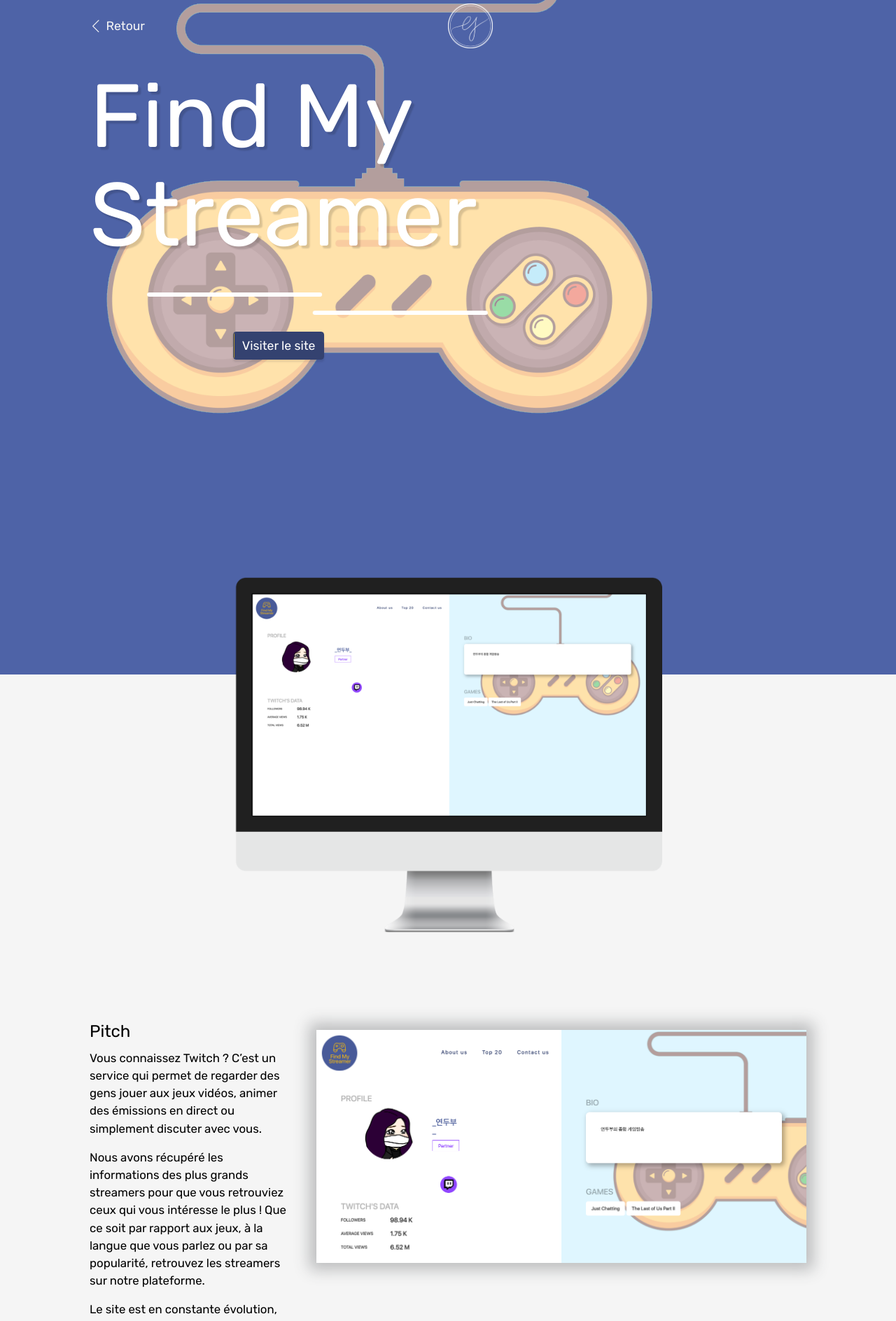
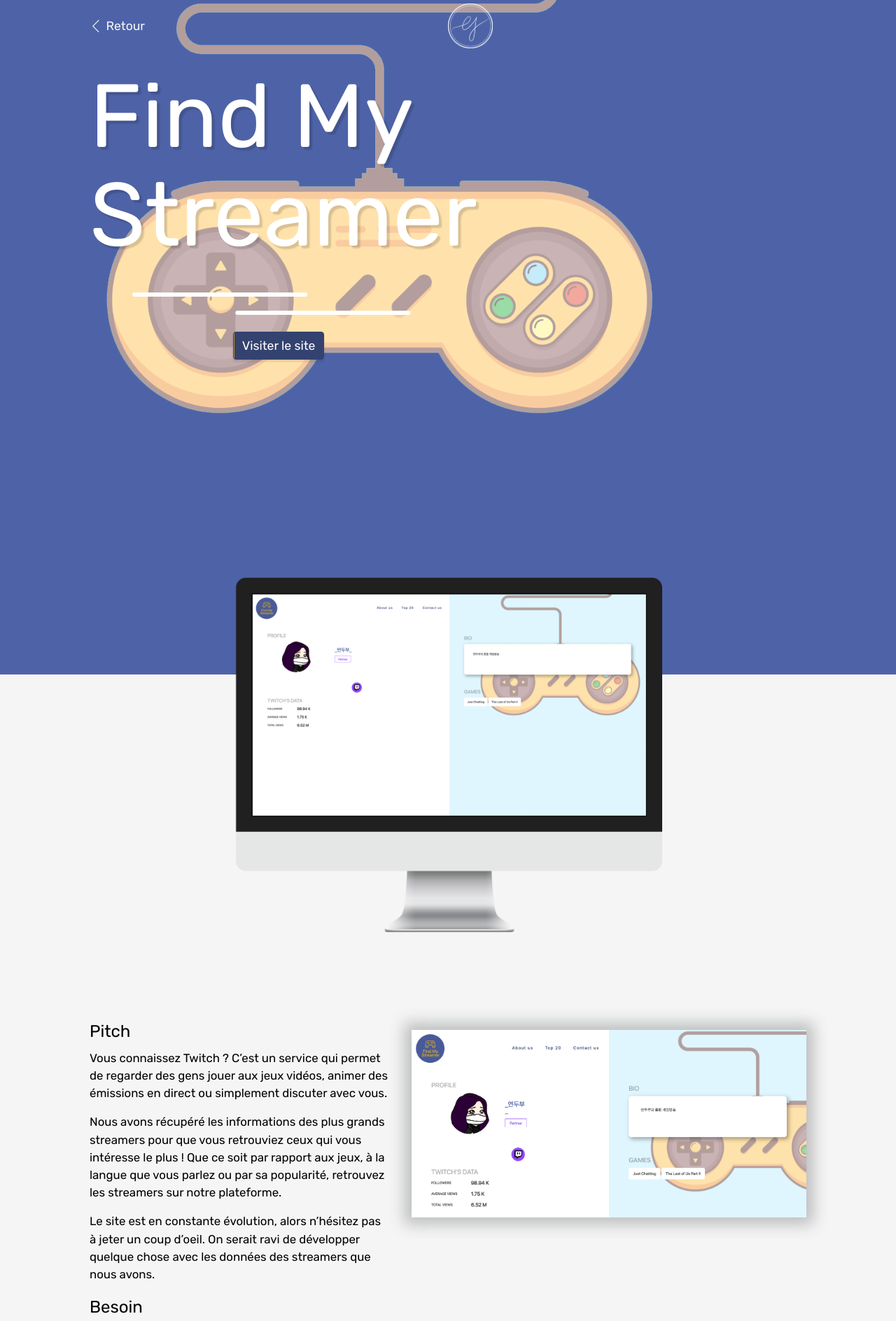
Before and after one commit to ErwanJes/ej-portfolio, a Jekyll site: the page built from _posts/2020-05-01-findmystreamer.md, in a window 1280 px wide. Shown: the top 1888 px of the page at 70% size. Built offline with Jekyll 4.4.1, drawn with Linux system fonts in a browser that asks for light colours; a script that is not in the unit is left out; some of the changed text lies outside the part shown.

Commit message:
Update post page + create legale page

```diff
--- a/404.html
+++ b/404.html
@@ -1,6 +1,6 @@
 ---
 permalink: /404.html
-layout: default
+layout: page
 ---
 
 <style type="text/css" media="screen">
@@ -20,6 +20,6 @@
 <div class="container">
   <h1>404</h1>
 
-  <p><strong>Page not found :(</strong></p>
-  <p>The requested page could not be found.</p>
+  <p><strong>Page introuvable :(</strong></p>
+  <p>Cette page n'existe page. Vous pouvez revenir sur la <a href="/">page d'accueil</a></p>
 </div>
--- a/_config.yml
+++ b/_config.yml
@@ -35,6 +35,9 @@
 plugins:
   - jekyll-feed
 
+exclude:
+  - others
+
 # Exclude from processing.
 # The following items will not be processed, by default.
 # Any item listed under the `exclude:` key here will be automatically added to
--- a/_includes/footer.html
+++ b/_includes/footer.html
@@ -12,13 +12,14 @@
           <i class="icon-social-twitter"></i>
         </a>
       </li>
-      <!-- <li class="list-inline-item">
-        <a class="social-link rounded-circle text-white" href="#">
-          <i class="icon-social-github"></i>
-        </a>
-      </li> -->
     </ul>
     <p class="text-muted small mb-0">Copyright &copy; 2021 - <a href="mailto:{{ site.email }}" target="_blank" rel="noopener">Erwan Jestin</a></p>
+
+    <ul class="clean">
+      <li>
+        <a href="{% link pages/legal.md %}">Mentions légales</a>
+      </li>
+    </ul>
   </div>
 </footer>
 
--- a/_layouts/home.html
+++ b/_layouts/home.html
@@ -146,7 +146,7 @@
                       </span>
                     </span>
                   </span>
-                  <img class="img-fluid" src="assets/img/portfolio/{{ post.poster | relative_url }}" alt="">
+                  <img class="img-fluid" src="/assets/img/portfolio/{{ post.poster | relative_url }}" alt="">
                 </a>
               {% endfor %}
             </div>
--- a/_layouts/post.html
+++ b/_layouts/post.html
@@ -15,7 +15,7 @@
   <header class="post_header">
 
     <div class="container">
-      <nav class="post_nav_bar">
+      <nav class="post_nav_bar light">
         <ul class="clean half">
           <li><a href="/#portfolio"><i class="icon-arrow-left v-center"></i><span class="small-left-padding">Retour</span></a></li>
         </ul>
@@ -54,10 +54,68 @@
           <div class="poster_parent">
             <div class="poster">
               <div class="poster_image poster_desktop">
-                <img src="{{ "assets/img/portfolio/" | append:page.full_desktop_screenshot | relative_url }}" />
+                <img class="img-fluid" src="{{ "assets/img/portfolio/" | append:page.full_desktop_screenshot | relative_url }}" />
               </div>
             </div>
           </div>
+        </div>
+      </div>
+    </div>
+
+
+    <div class="post_others">
+      <div class="container">
+        <h2 class="text-center">Autres projets</h2>
+
+        <div class="post_other_navigation">
+          <!-- Get the next & previous post of this category -->
+          {% assign cat = page.categories[0] %}
+          {% assign cat_list = site.categories[cat] %}
+          {% for post in cat_list %}
+            {% if post.url == page.url %}
+              {% assign pOffset = forloop.index0 | minus: 1 %}
+              {% assign nOffset = pOffset | plus: 2 %}
+              {% if forloop.first == false %}
+                {% assign next_post = cat_list[pOffset] %}
+              {% endif %}
+              {% if forloop.last == false %}
+                {% assign previous_post = cat_list[nOffset] %}
+              {% endif %}
+              {% break %}
+            {% endif %}
+          {% endfor %}
+
+          {% if previous_post.url %}
+          <div>
+            <a class="portfolio-item-simple-link" href="{{ previous_post.url | relative_url }}">
+              <div class="portfolio-item-simple" style="background: url('/assets/img/portfolio/{{ previous_post.poster | relative_url }}'); background-repeat: no-repeat; background-size: contain;">
+                <div class="container_profile">
+                  <div class="container_profile_text">
+                    <h2>&laquo; {{ previous_post.title | escape }}</h2>
+                  </div>
+                  <img src="/assets/img/portfolio/{{ previous_post.poster | relative_url }}" />
+                </div>
+              </div>
+            </a>
+          </div>
+          {% endif %}
+
+          {% if next_post.url %}
+
+          <div>
+            <a class="portfolio-item-simple-link" href="{{ next_post.url | relative_url }}">
+              <div class="portfolio-item-simple" style="background: url('/assets/img/portfolio/{{ next_post.poster | relative_url }}'); background-size: contain;">
+                <div class="container_profile">
+                  <img src="/assets/img/portfolio/{{ next_post.poster | relative_url }}" />
+                  <div class="container_profile_text">
+                    <h2>{{next_post.title}} &raquo;</h2>
+                  </div>
+                </div>
+              </div>
+            </a>
+          </div>
+          {% endif %}
+
         </div>
       </div>
     </div>
--- a/assets/css/style.css
+++ b/assets/css/style.css
@@ -65,7 +65,7 @@
 
 h3 {
   font-size: 1.1em;
-  font-weight: normal;
+  font-weight: lighter;
   color: #666666;
 }
 
@@ -102,6 +102,10 @@
 
 .text-center {
   text-align: center;
+}
+
+.text-left {
+  text-align: left;
 }
 
 .center-x {
@@ -208,6 +212,22 @@
   display: none;
 }
 
+.normal-font p {
+  font-size: 1em;
+}
+
+.overlay {
+  position: absolute;
+  top: 0;
+  bottom: 0;
+  left: 0;
+  right: 0;
+  height: 100%;
+  width: 100%;
+  opacity: 0;
+  transition: .5s ease;
+  background-color: #008CBA;
+}
 
 /********************************************************/
 /********************** Structure ***********************/
@@ -414,9 +434,15 @@
 
 #logo {
   margin-top: 6em;
-  height:140px;
+  height: 140px;
   overflow: hidden;
 }
+
+/* .mini-logo {
+  margin-top: 1em;
+  height: 64px;
+  width: 64px;
+} */
 
 .arrow {
   font-size: 1.8rem;
@@ -494,7 +520,7 @@
   }
 
   .sidebar-nav li a:hover {
-    color: var(--main-dark-color); /*darker than 8db0a8;*/
+    color: var(--main-dark-color);
   }
 }
 
@@ -910,13 +936,21 @@
   margin-right: 20px;
   vertical-align: middle;
   display: inline-block;
-  transition: all 0.7s;
+  transition: transform 0.7s;
 }
 
 .post_nav_bar li a {
   font-size: 1.1em;
+  text-decoration: none;
+}
+
+/*** Page ***/
+.page_nav_bar, .primary_color li a {
+  color: var(--main-primary-color);
+}
+
+.post_nav_bar, .light li a {
   color: var(--light-color);
-  text-decoration: none;
 }
 
 .post_nav_bar li:hover {
@@ -956,15 +990,16 @@
 
 .post_hero_left {
   position: relative;
-  overflow: visible;
+  overflow: hidden;
 }
 
 .post_title {
-  padding-right: 6px;
+  /* padding-right: 6px; */
   font-size: 8rem;
   line-height: 1.1em;
   text-shadow: 4px 4px 2px rgba(0, 0, 0, 0.15);
-  max-width: 70%;
+  max-width: 80%;
+  word-wrap: break-word;
 }
 
 .post_title_bar_1 {
@@ -972,7 +1007,7 @@
   content:"";
   width: 250px;
   border-radius: 10px;
-  animation: bar_1_slide 1s alternate infinite;
+  animation: bar_1_slide 1.2s ease-in-out 1s alternate infinite;
 }
 
 @keyframes bar_1_slide {
@@ -981,16 +1016,22 @@
   }
 
   to {
-    transform: translateX(40px);
+    transform: translateX(50px);
   }
 }
 
 .post_title_bar_2 {
-  margin: 20px 0 0 240px;
+  margin: 20px 0 0 20%;
   content:"";
   width: 250px;
   border-radius: 10px;
-  animation: bar_2_slide 2s alternate infinite;
+  animation: bar_2_slide 2.5s ease-in-out 1s alternate infinite;
+}
+
+@media (max-width: 950px) {
+  .post_title {
+    max-width: 100%;
+  }
 }
 
 @keyframes bar_2_slide {
@@ -999,7 +1040,7 @@
   }
 
   to {
-    transform: translateX(80px);
+    transform: translateX(100px);
   }
 }
 
@@ -1060,10 +1101,6 @@
   box-shadow: rgba(60, 64, 67, 0.3) 0 0 20px 10px;
 }
 
-.poster_parent img {
-  min-width: 700px;
-}
-
 .device-list li:not(:last-child) {
   margin-right: 30px;
 }
@@ -1081,7 +1118,64 @@
   color: var(--main-primary-color);
 }
 
+.post_others {
+  margin-top: 4rem;
+  padding: 2rem 0 4em 0;
+  background-color: var(--main-primary-color);
+}
+
+.post_others h2 {
+  color: var(--light-color);
+}
+
+.post_other_navigation {
+  margin-top: 4rem;
+  display: flex;
+  flex-wrap: wrap;
+  justify-content: center;
+  gap: 4rem;
+}
+
+.portfolio-item-simple {
+  width: 350px;
+  height: 300px;
+  position: relative;
+  box-shadow: 0 0 50px rgba(0, 0, 0, 0.315);
+}
+
+.portfolio-item-simple .container_profile {
+  background-color: var(--main-dark-color);
+  display: flex;
+  align-items: center;
+  padding: 20px;
+  position: absolute;
+  right: 0;
+  left: 0;
+  bottom: 0;
+}
+
+.portfolio-item-simple .container_profile img {
+  width: 60px;
+  height: 60px;
+  border-radius: 50%;
+  object-position: center;
+  object-fit: cover;
+  margin-right: 10px;
+}
+
+.portfolio-item-simple .container_profile h2 {
+  font-size: 1.2rem;
+  color: var(--light-color);
+}
+
+.container_profile_text {
+  margin: 12px;
+}
+
+.portfolio-item-simple-link:hover  .container_profile h2 {
+  color: var(--main-primary-color);
+}
+
 .post_footer {
-  margin-top: 4rem;
   box-shadow: rgb(0 0 0 / 45%) 0px 20px 20px 14px;
 }
```
Also changed, not shown: _layouts/page.html (added, +36 -0 lines), pages/legal.md (added, +43 -0 lines).
